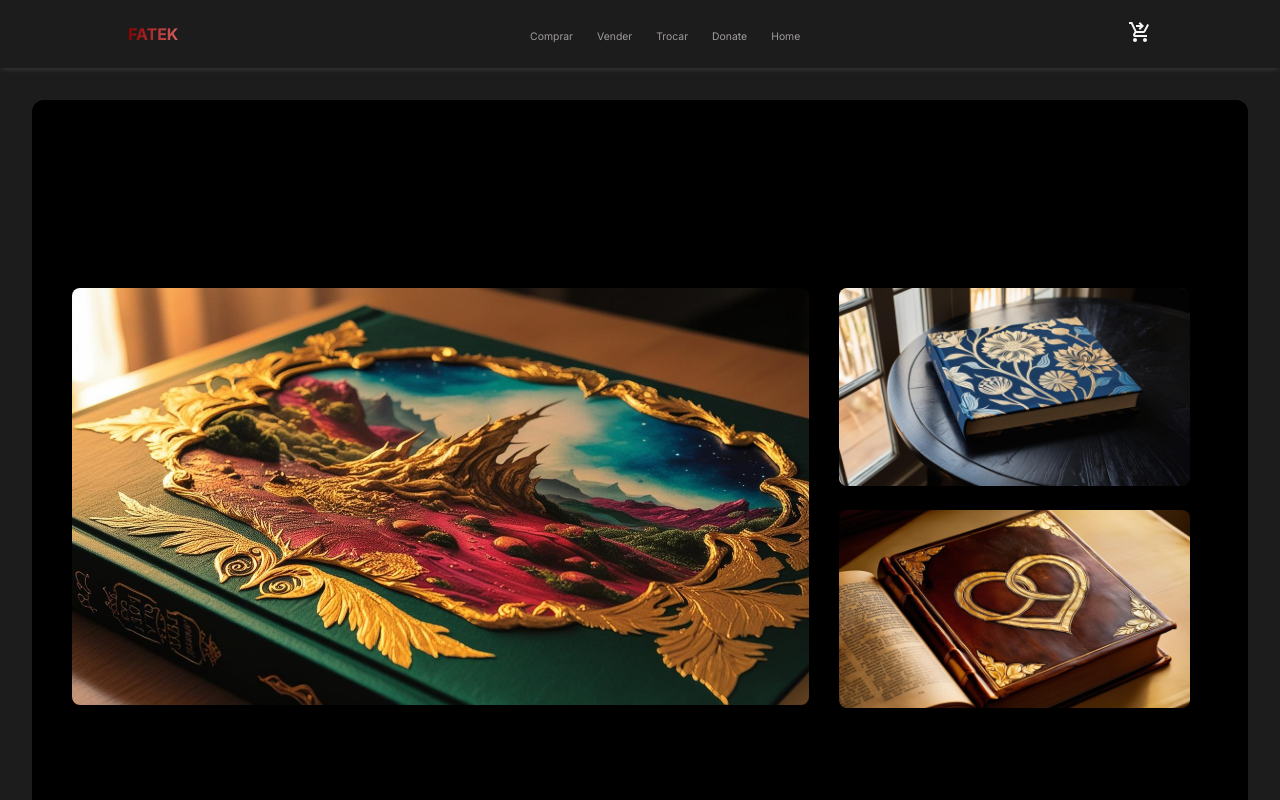
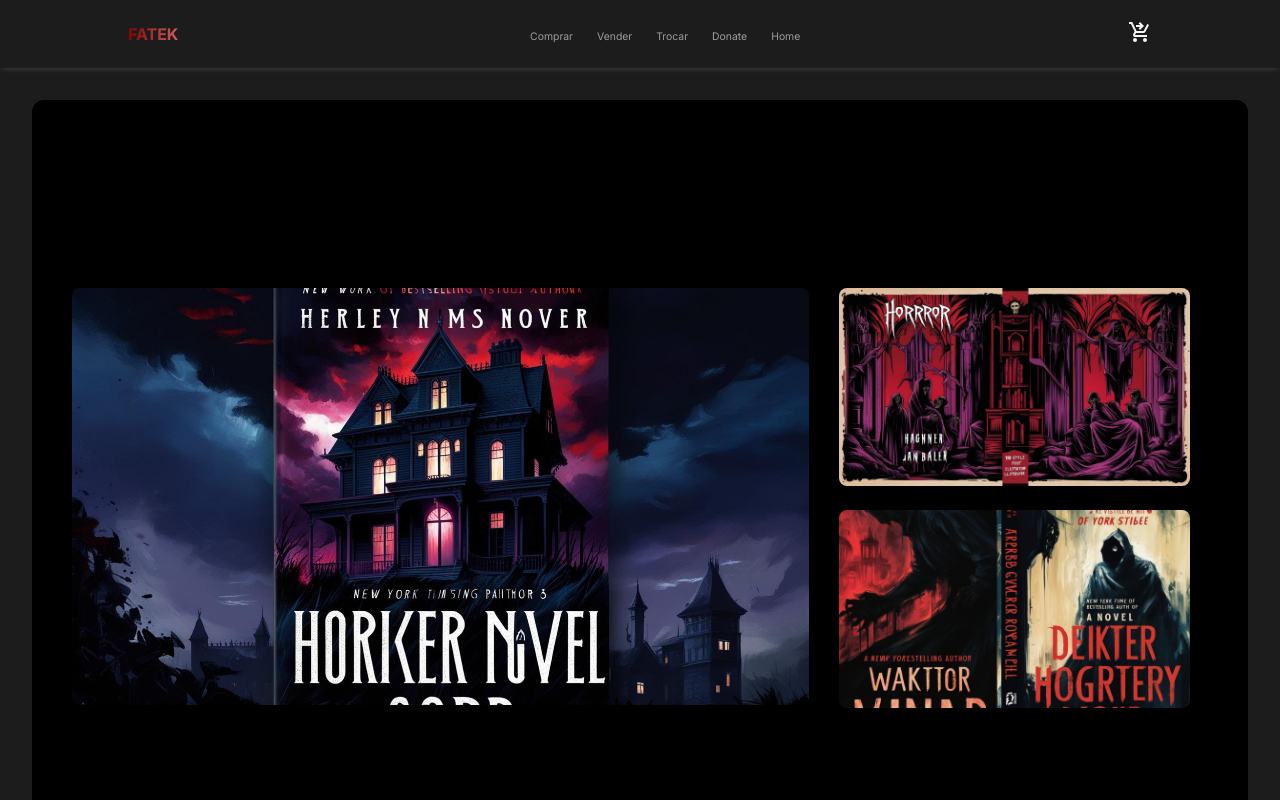
Before and after one commit to KaioBorgesDev/Fatek, a React (Vite) app in the folder frontend/: page / in a window 1280 px wide. Shown: the top 800 px of the page. Built offline with nearby package versions, Linux system fonts and the light colour scheme.

Commit message:
feat- new images add

```diff
--- a/frontend/src/components/SectionProduct/SectionProduct.tsx
+++ b/frontend/src/components/SectionProduct/SectionProduct.tsx
@@ -6,14 +6,14 @@ const SectionProduct = () => {
     <div className="container">
       <div className="cards">
         <div className="card-image-principal">
-            <img src="/assets/book-1.jpg" alt="Principal" />
+            <img src="/assets/book-6.jpg" alt="Principal" />
         </div>
         <div className="card-column">
           <div className="card-image">
-            <img src="/assets/book-2.jpg" alt="Secondary 1" />
+            <img src="/assets/book-7.jpg" alt="Secondary 1" />
           </div>
           <div className="card-image">
-            <img src="/assets/book-5.jpg" alt="Secondary 2" />
+            <img src="/assets/book-8.jpg" alt="Secondary 2" />
           </div>
         </div>
       </div>
```
